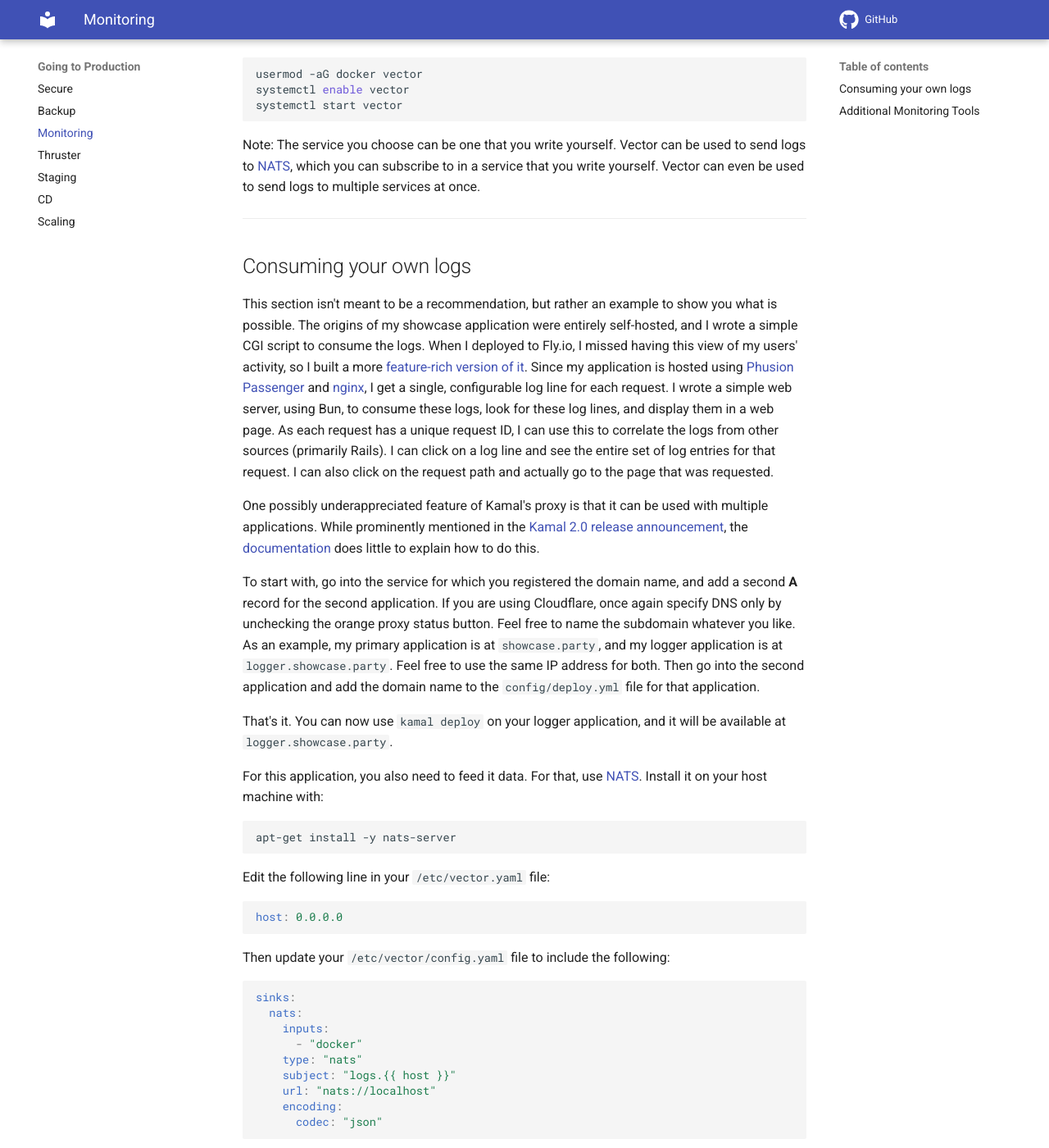
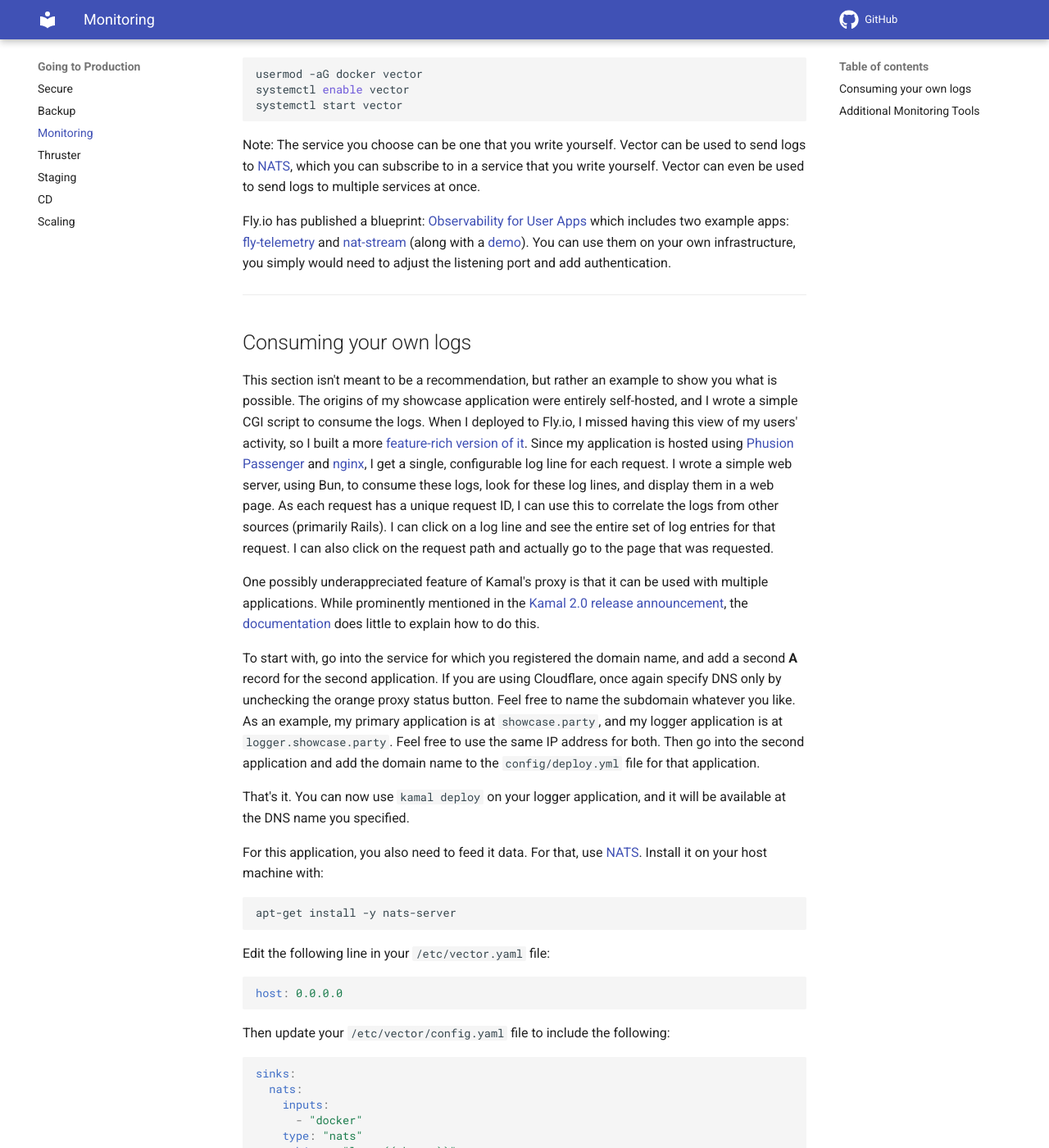
Before and after one commit to rubys/kamal-in-production, an MkDocs documentation site: the page built from docs/Monitoring.md, in a window 1280 px wide and 1400 px high, scrolled down 1681 px. Shown: the whole window at 82% size. Built offline with MkDocs 1.6.1 and Material for MkDocs 9.7.7, drawn with Linux system fonts in a browser that asks for light colours; comment, search, counter and statistics services are not loaded.

Commit message:
link to observability blueprint

```diff
--- a/docs/Monitoring.md
+++ b/docs/Monitoring.md
@@ -66,6 +66,8 @@
 
 Note: The service you choose can be one that you write yourself. Vector can be used to send logs to [NATS](https://nats.io/), which you can subscribe to in a service that you write yourself. Vector can even be used to send logs to multiple services at once.
 
+Fly.io has published a blueprint: [Observability for User Apps](https://fly.io/docs/blueprints/observability-for-user-apps/) which includes two example apps: [fly-telemetry](https://github.com/superfly/fly-telemetry) and [nat-stream](https://github.com/fly-apps/natstream) (along with a [demo](https://natstream.fly.dev/)). You can use them on your own infrastructure, you simply would need to adjust the listening port and add authentication.
+
 ---
 
 ## Consuming your own logs
@@ -76,7 +78,7 @@
 
 To start with, go into the service for which you registered the domain name, and add a second **A** record for the second application. If you are using Cloudflare, once again specify DNS only by unchecking the orange proxy status button. Feel free to name the subdomain whatever you like. As an example, my primary application is at `showcase.party`, and my logger application is at `logger.showcase.party`. Feel free to use the same IP address for both. Then go into the second application and add the domain name to the `config/deploy.yml` file for that application.
 
-That's it. You can now use `kamal deploy` on your logger application, and it will be available at `logger.showcase.party`.
+That's it. You can now use `kamal deploy` on your logger application, and it will be available at the DNS name you specified.
 
 For this application, you also need to feed it data. For that, use [NATS](https://nats.io/). Install it on your host machine with:
 
```
